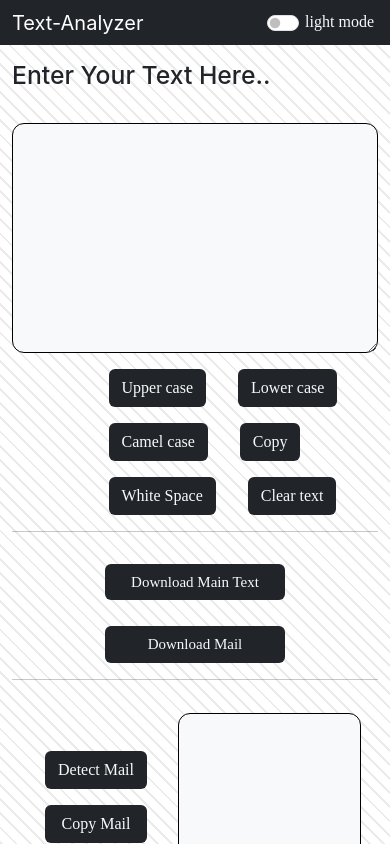
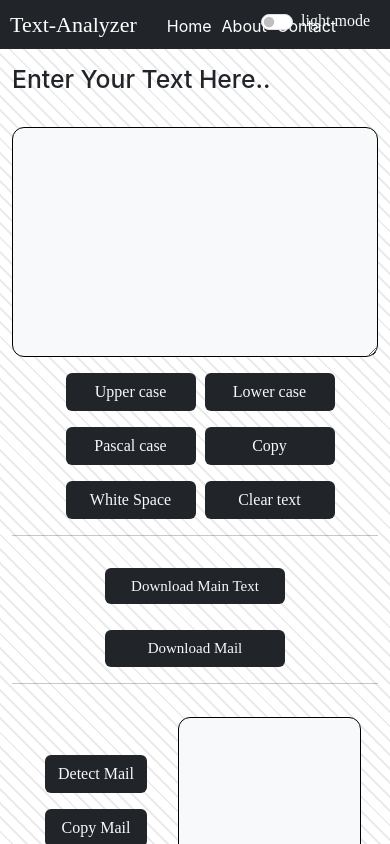
Before and after one commit to Tejas-07-iiit/Text-Analyzer, a React (Create React App) app: page / in a window 390 px wide. Shown: the top 844 px of the page. Built offline with nearby package versions, Linux system fonts and the light colour scheme.

Commit message:
responsiv and fix bug add dropdown

```diff
--- a/src/App.css
+++ b/src/App.css
@@ -29,27 +29,33 @@
   border-radius: 12px;
 }
 
-.custom_nav {
-  text-align: center;
-  height:45px;
+.navbar-nav {
   display: flex;
-  color: white;
+  flex-direction: row;
+  margin-top: 3px;
+  margin-left: 20px;
 }
 
-.custom-switch input {
-  margin-top: 57px;
+.nav-item {
+  padding-left: 10px;
 }
-.custom-switch {
+.custom-nav {
   display: flex;
-  column-gap: 2px;
-
+  flex-direction: row;
+  color: #ffffff;
 }
 
-@media screen and (max-width:992px) {
-  .custom_nav {
-    flex-direction: row;
-    flex-wrap: nowrap;
+.textanalyzer {
+  margin-left: 10px;
+  font-size: 22px;
 }
+
+.custom-switch {
+  display: flex ;
+  gap: 50px;
+  margin-right: 20px;
+  position: absolute;
+  right: 0px;
 }
 
 .custom-table {
@@ -108,9 +114,26 @@
 .text {
   font-family: 'Gill Sans-MT';
 }
+.center  {
+  text-align: center;
+}
 
+.center button {
+  margin-left: 10px;
+}
+
+@media screen and (max-width :624px){
   .center {
-  margin-left: 22%;
+    justify-content: center;
+    margin: auto;
+    display: grid;
+    grid-template-columns: 139px 120px;
+    column-gap: 0px;
+  }
+  .center button {
+    margin-left: 0px;
+    width: 130px;
+  }
 }
 
 .mail {
@@ -187,7 +210,6 @@ body {
   box-shadow: 0px 0px 6px 3px #000000;
 }
 
-
 .download-btn {
   margin-bottom: 20px;
   text-align: center;
@@ -199,18 +221,33 @@ body {
 
 .about {
   border: 2px solid rgba(75, 75, 75, 0.874);
-  margin: 30px;
+  margin: 20px;
   border-radius: 12px;
 }
 
 .contact {
+  justify-items: center;
   margin-top: 20px;
   background-color: #ffffffd9;
   border:1px solid #615b5b;
   padding: 40px;
-  width: 40%;
-  border-radius: 90px;
-  margin-left: 30%;
+  width: 600px;
+  margin:20px auto;
+  border-radius:22px;
+}
+
+.contact textarea {
+  width: 400px;
+}
+
+@media screen and (max-width : 624px ){
+  .contact {
+    width: 350px;
+    border-radius: 12px;
+  }
+  .contact textarea {
+    width: 100%;
+  }
 }
 
 .contact form {
@@ -234,7 +271,7 @@ body {
 
 .contact button {
   width: 80px;
-  margin-left: 40%;
+  margin: auto;
 }
 
 .line {
@@ -247,28 +284,81 @@ body {
 
 .about_owner {
   display: flex;
-  flex-direction: row;
-  row-gap: 0px;
-  margin-left:100px;
+  margin-left: 10px;
+  margin-top: 10px;
+  gap: 20px;
 }
 
-.myinfo {
-  margin-left:48px;
+@media screen and (max-width :624px) {
+  .about_owner {
+    margin-top: 10px;
+    flex-direction: column;
+  }
+
+  .about_owner h5{
+    text-align: left;
+    font-size: 12px;
+    font-family: 'Trebuchet MS', 'Lucida Sans Unicode', 'Lucida Grande', 'Lucida Sans', Arial, sans-serif;
+  }
+  .about_owner h3{
+    font-size: 20px;
+  }
 }
 
 .myinfo a {
   text-decoration: none;
-}
-
-.info-link {
-  margin-top: 6px;
+  white-space: pre-wrap;
 }
 
 .connected {
+  margin-left: 39px;
   display: flex;
   margin-top: 20px;
-  gap: 0px;
-  margin-left: 9%;
+  gap: 20px;
+}
+
+.d-flex {
+  display: flex;
+  gap: 10px;
+}
+
+.myinfo h6 {
+  margin-top: 3px;
+}
+
+@media screen and (max-width :624px) {
+  .connected {
+    margin-left: 10px;
+    flex-direction: column;
+  }
+  .connected h6 {
+    font-size: 13px;
+    font-family: 'Trebuchet MS', 'Lucida Sans Unicode', 'Lucida Grande', 'Lucida Sans', Arial, sans-serif;
+  }
+  .connected a {
+    font-size: 13px;
+  }
+
+  .connected .icon {
+    height: 20px;
+    width: 20px;
+  }
+}
+
+.info {
+  width: 95%;
+  margin: auto;
+  padding-bottom: 20px;
+  margin-bottom: 10px;
+}
+
+.border-light {
+  border: 1px solid;
+  border-radius: 12px;
+}
+.border-dark {
+  border: 1px solid;
+  border-radius: 12px;
 }
 
 .icon-light {
@@ -277,12 +367,6 @@ body {
 
 .icon-dark {
   color: #212529;
-}
-
-.box {
-  margin: 40px;
-  border-radius: 12px;
-  border:1px solid;
 }
 
 .alert {
@@ -295,7 +379,6 @@ body {
   align-items: center;
   gap: 8px;
   animation: fadeIn 0.3s ease-in-out;
-
 }
 
 .alert-warning {
@@ -485,3 +568,50 @@ body {
       box-shadow: .2em -.2em 0 0 currentcolor;
     }
   }
+
+
+.dropbtn {
+  background-color: transparent;
+  border: none;
+}
+
+.dropbtn .icon-gray {
+  color: #ffffff;
+  animation: rotate 0.1s 1;
+}
+
+ @keyframes rotate {
+    0% {
+      transform: rotate(0deg);
+    }
+    100% {
+      transform: rotateZ(180deg);
+    }
+ }
+
+.dropdown-content {
+  display:none;
+  position: absolute;
+  background-color: rgb(192, 192, 192);
+  padding: 6px;
+}
+
+.dropdown-content .link {
+  color: #000000;
+  text-decoration:none;
+}
+
+.dropdown:hover .dropdown-content{
+  display:flex;
+  flex-direction: column;
+}
+
+.sd {
+  display: flex;
+  gap: 30px;
+}
+
+.dropd {
+  position: relative;
+  left: 10px;
+}
--- a/src/App.js
+++ b/src/App.js
@@ -7,6 +7,7 @@ import About from './Components/About';
 import {Route , Routes} from "react-router-dom";
 import Contact from './Components/Contact';
 import { HashRouter } from "react-router-dom";
+// import Dropdown from './Components/Dropdown';
 // import Gemini from './Components/Gemini';
 
 function App() {
@@ -32,7 +33,6 @@ function App() {
     }
   }
 
-
   return (
     <>
     <HashRouter>
@@ -41,6 +41,7 @@ function App() {
 
       <Routes>
           {/* <Route exact path="/textspark" element={<Gemini mode = {mode} />}/> */}
+          {/* <Route exact path='/Dropdown' element={<Dropdown/>}/> */}
           <Route exact path="/about" element={<About mode = {mode} />}/>
           <Route exact path="/contact" element={<Contact mode = {mode}/>}/>
           <Route exact path="/" element ={<Analyzer mode = {mode} showalert = {showalert}/>}/>
--- a/src/Components/About.js
+++ b/src/Components/About.js
@@ -35,8 +35,8 @@ const About = (props) => {
 
   return (
    <>   <h2 className={`my-3 mx-4 text-${props.mode==="light"?"dark":"light"} text`}>Welcome to Text Analyzer</h2>
-       <div className={`text-${props.mode==="light"?"dark":"light"} text about`} style={{ whiteSpace: "pre-wrap"}}>
-                {text1}
+       <div className={`text-${props.mode==="light"?"dark":"light"} text about border border-${props.mode === "light"?"dark":"secondary"}`} style={{ whiteSpace: "pre-line"}}>
+                <div className="mx-2">{text1}</div>
         </div>
 
    </>
--- a/src/Components/Analyzer.js
+++ b/src/Components/Analyzer.js
@@ -111,6 +111,9 @@ function Analyzer(props) {
             let main_mail = mail_array.join('\n')
             setMail(main_mail)
         }
+        else {
+            setMail("")
+        }
     }
 
     const setmail_1 = (event) => {
@@ -212,12 +215,12 @@ function Analyzer(props) {
         <label htmlFor="exampleFormControlTextarea1" className="form-label" />
         <textarea className={`form-control bg-${props.mode} text-${props.mode==="light"?"dark":"light"} custom-text`} value={text} onChange={textareachange} id="exampleFormControlTextarea1" rows="9"></textarea>
         <div className="center">
-            <button type="button" onClick={changetoupper} className={`btn bg-${props.mode==="light"?"dark":"light"} text-${props.mode} mt-3 mx-3 text`}>Upper case</button>
-            <button type="button" onClick={changetolower} className={`btn bg-${props.mode==="light"?"dark":"light"} text-${props.mode} mt-3 mx-3 text`}>Lower case</button>
-            <button type="button" onClick={convertToCamel} className={`btn bg-${props.mode==="light"?"dark":"light"} text-${props.mode} mt-3 mx-3 text`}>Camel case</button>
-            <button type="button" onClick={Clipboardcopy_text} className={`btn bg-${props.mode==="light"?"dark":"light"} text-${props.mode} mt-3 mx-3 text`}>Copy</button>
-            <button type="button" onClick={removeWhitespace} className={`btn bg-${props.mode==="light"?"dark":"light"} text-${props.mode} mt-3 mx-3 text`}>White Space</button>
-            <button type="button" onClick={cleartext} className={`btn bg-${props.mode==="light"?"dark":"light"} text-${props.mode} mt-3 mx-3 text`}>Clear text</button>
+            <button type="button" onClick={changetoupper} className={`btn bg-${props.mode==="light"?"dark":"light"} text-${props.mode} mt-3  text`}>Upper case</button>
+            <button type="button" onClick={changetolower} className={`btn bg-${props.mode==="light"?"dark":"light"} text-${props.mode} mt-3  text`}>Lower case</button>
+            <button type="button" onClick={convertToCamel} className={`btn bg-${props.mode==="light"?"dark":"light"} text-${props.mode} mt-3  text`}>Pascal case</button>
+            <button type="button" onClick={Clipboardcopy_text} className={`btn bg-${props.mode==="light"?"dark":"light"} text-${props.mode} mt-3  text`}>Copy</button>
+            <button type="button" onClick={removeWhitespace} className={`btn bg-${props.mode==="light"?"dark":"light"} text-${props.mode} mt-3  text`}>White Space</button>
+            <button type="button" onClick={cleartext} className={`btn bg-${props.mode==="light"?"dark":"light"} text-${props.mode} mt-3 text`}>Clear text</button>
         </div>
         <hr className="light"></hr>
         <div className="download">
--- /dev/null
+++ b/src/Components/Dropdown.js
@@ -0,0 +1,20 @@
+import { FontAwesomeIcon } from "@fortawesome/react-fontawesome"
+import { faBars } from "@fortawesome/free-solid-svg-icons"
+import { Link } from "react-router-dom"
+
+const Dropdown = () => {
+  return (
+
+    <div className="dropdown">
+        <button className="dropbtn"><FontAwesomeIcon className="icon-gray" icon={faBars} size="2x" /></button>
+        <div className="dropdown-content">
+            <Link className="link" to="/">Home</Link>
+            <Link className="link" to="/about">About</Link>
+            <Link className="link" to="/contact">Contact</Link>
+        </div>
+    </div>
+
+  )
+}
+
+export default Dropdown
--- a/src/Components/Navbar0.js
+++ b/src/Components/Navbar0.js
@@ -1,15 +1,32 @@
 import { Link ,useLocation } from "react-router-dom";
-
+import Dropdown from "./Dropdown";
+import { useState } from "react";
 function Navbar0(props) {
 
     let location = useLocation()
+
+    const [size,setsize] = useState(false)
+
+    const size1 = () => {
+        const width = window.innerWidth
+        if(width < 516){
+            setsize(true)
+        }
+        else{
+            setsize(false)
+        }
+    }
+
+    window.addEventListener('resize',size1)
+
     return (
     <>
-        <nav className='navbar navbar-expand-lg navbar-dark bg-dark custom_nav'>
-            <div className="container-fluid">
+        <nav className='bg-dark custom-nav'>
+            <div className="my-2 text textanalyzer">
                     <Link className={`navbar-brand ${location.pathname==="/"? "active": ""}`} to="/">Text-Analyzer</Link>
-                <div className="collapse navbar-collapse" id="navbarNav">
-                    <ul className="navbar-nav me-auto mb-2 mb-lg-0">
+            </div>
+                {!size && <div>
+                    <ul className="navbar-nav text-wrap">
                         <li className="nav-item">
                             <Link className={`nav-link ${location.pathname==="/"? "active": ""}`} aria-current="page" style={{marginTop:'3px'}} to="/">Home</Link>
                          </li>
@@ -22,14 +39,22 @@ function Navbar0(props) {
                         <li className="nav-item">
                             <Link className={`nav-link ${location.pathname==="/contact"? 'active': "" }`} style={{marginTop:'3px'}} to="/contact">Contact</Link>
                         </li>
+
                     </ul>
-                </div>
-                <div className="form-check form-switch custom-switch">
-                    <input className="form-check-input switch" onClick={props.modechange} type="checkbox" role="switch" id="switchCheckDefault"/>
-                    <label className= 'text-light form-check-label my-1 my-1 py-5 mx-1  text text-nowrap'>{props.mode} mode</label>
+                </div>}
+
+
+                <div className="form-check form-switch custom-switch my-2">
+                    {size && <div style={{alignItems:"center"}}>
+                        <Dropdown/>
+                    </div>}
+                    <div style={{alignItems:"center"}}>
+                    <input className="form-check-input switch" style={{marginTop:"6px"}} onClick={props.modechange} type="checkbox" role="switch" id="switchCheckDefault"/>
+                    <label className= 'text-light form-check-label text text-nowrap'>{props.mode} mode</label>
+                    </div>
                 </div>
 
-            </div>
+
         </nav>
     </>
   )
```
Also changed, not shown: src/Components/Contact.js (+24 -23 lines). Lines whose indentation alone changed are shown as unchanged.
